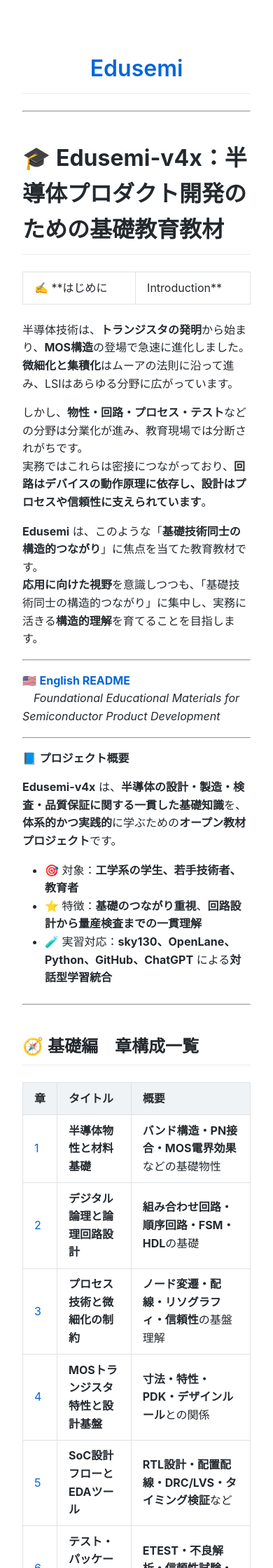
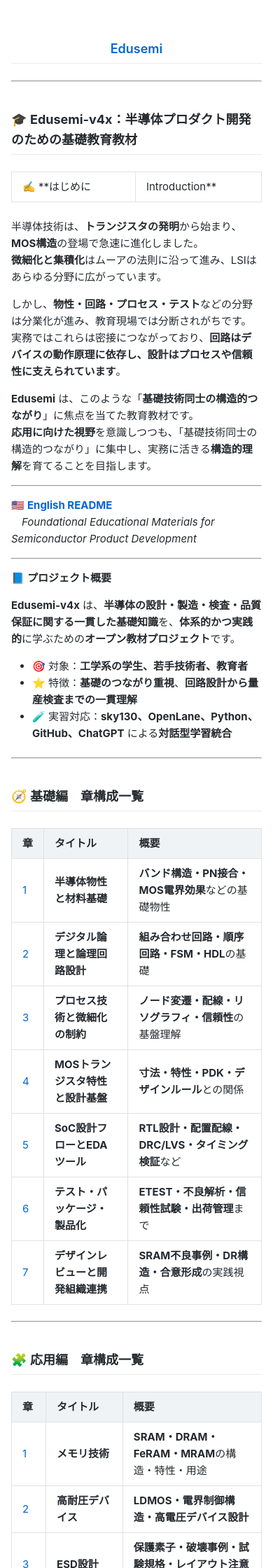
Before and after one commit to Samizo-AITL/Edusemi-v4x, a Jekyll site: the page built from index.md, in a window 390 px wide. Shown: the top 2240 px of the page at 70% size. Built offline with Jekyll 4.4.1, drawn with Linux system fonts in a browser that asks for light colours.

Commit message:
Update style.css

```diff
--- a/assets/css/style.css
+++ b/assets/css/style.css
@@ -1,4 +1,6 @@
-/* 基本設定 */
+/* =========================
+   基本レイアウトと背景
+   ========================= */
 body {
   font-family: -apple-system, BlinkMacSystemFont, "Segoe UI", Helvetica, Arial, sans-serif;
   font-size: 16px;
@@ -10,7 +12,9 @@
   padding: 2rem;
 }
 
-/* 見出し */
+/* =========================
+   見出し・構造強調
+   ========================= */
 h1, h2, h3, h4 {
   font-weight: 600;
   margin-top: 2.5rem;
@@ -19,7 +23,9 @@
   padding-bottom: 0.3em;
 }
 
-/* リンク */
+/* =========================
+   リンク設定
+   ========================= */
 a {
   color: #0366d6;
   text-decoration: none;
@@ -28,7 +34,9 @@
   text-decoration: underline;
 }
 
-/* 画像 */
+/* =========================
+   画像表示とサイズ調整
+   ========================= */
 img {
   max-width: 100%;
   height: auto;
@@ -36,7 +44,20 @@
   margin: 1.5em auto;
 }
 
-/* コードブロック */
+/* サイズ指定クラス（任意で使用） */
+img.small {
+  max-width: 40%;
+}
+img.medium {
+  max-width: 60%;
+}
+img.large {
+  max-width: 80%;
+}
+
+/* =========================
+   コードブロックとインラインコード
+   ========================= */
 pre {
   background-color: #f6f8fa;
   padding: 1em;
@@ -47,12 +68,13 @@
 code {
   background-color: #f6f8fa;
   padding: 0.2em 0.4em;
-  margin: 0;
   font-size: 90%;
   border-radius: 3px;
 }
 
-/* 表 */
+/* =========================
+   表スタイル
+   ========================= */
 table {
   width: 100%;
   border-collapse: collapse;
@@ -68,7 +90,9 @@
   font-weight: 600;
 }
 
-/* 引用（補足説明など） */
+/* =========================
+   引用・補足など
+   ========================= */
 blockquote {
   padding: 0.5em 1em;
   color: #6a737d;
@@ -77,14 +101,18 @@
   margin: 1.5em 0;
 }
 
-/* リストの余白調整 */
+/* =========================
+   リスト（ul / ol）
+   ========================= */
 ul, ol {
   margin-top: 0.5em;
   margin-bottom: 1.5em;
   padding-left: 2em;
 }
 
-/* ヘッダー・フッター（オプション） */
+/* =========================
+   ヘッダー・フッター（オプション）
+   ========================= */
 header, footer {
   text-align: center;
   margin-top: 2rem;
@@ -94,3 +122,19 @@
   font-size: 14px;
   color: #999;
 }
+
+/* =========================
+   モバイル対応（レスポンシブ調整）
+   ========================= */
+@media screen and (max-width: 768px) {
+  body {
+    font-size: 15px;
+    padding: 1rem;
+  }
+  h1, h2, h3 {
+    font-size: 1.2em;
+  }
+  img.small, img.medium, img.large {
+    max-width: 100%;
+  }
+}
```
